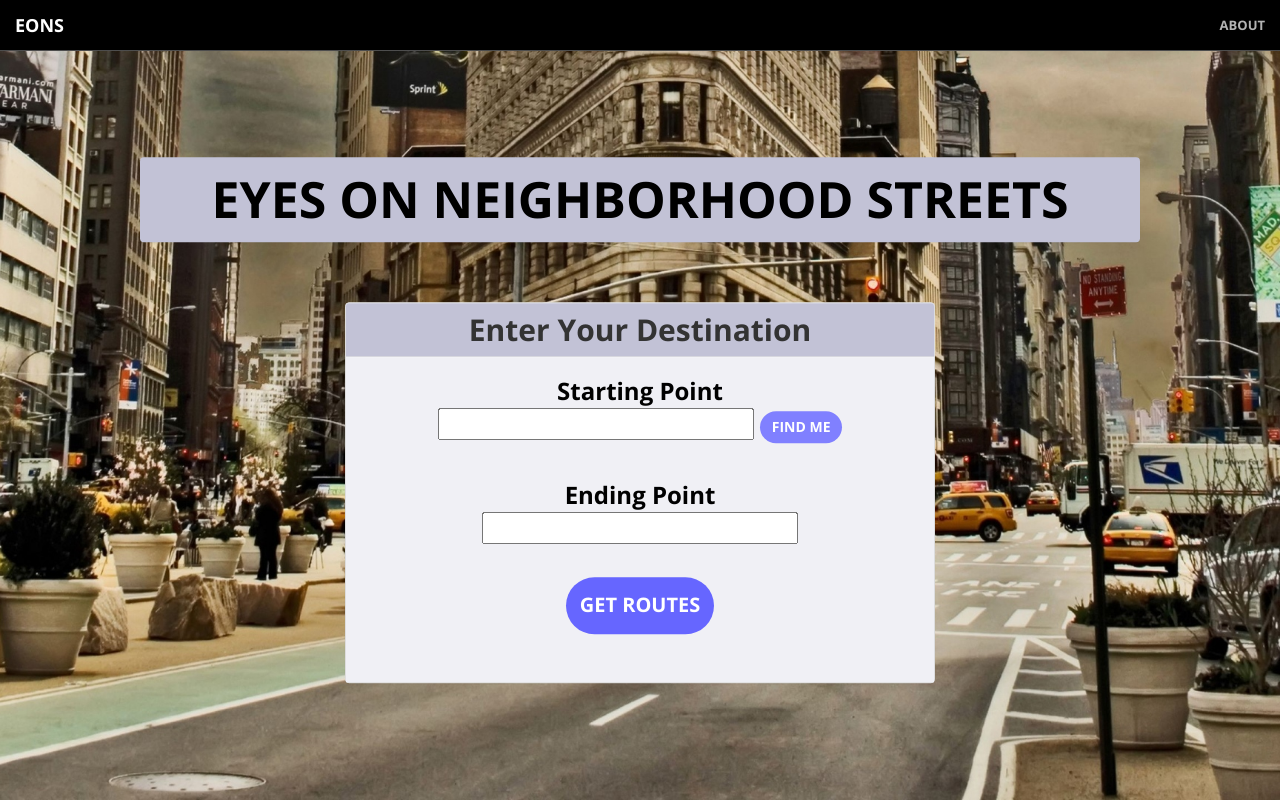
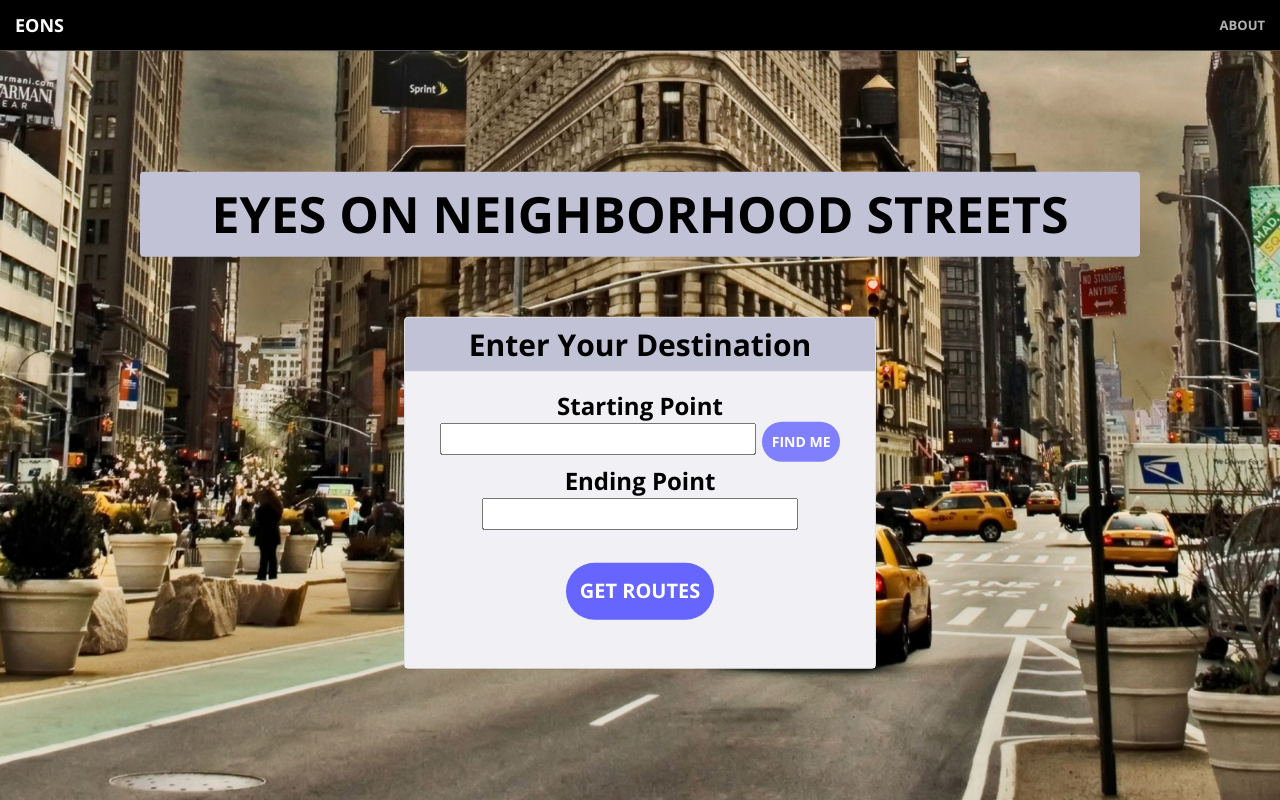
Before and after one commit to skabir8/EONS, a Flask app: page / in a window 1280 px wide. Run offline with Flask 2, Linux system fonts and the light colour scheme; some libraries are stand-ins or nearby versions.

Commit message:
homepage updated

```diff
--- a/templates/home.html
+++ b/templates/home.html
@@ -15,15 +15,15 @@
         <center>
         <div>
           <h2 style = "font-family: 'Open Sans', 'Helvetica Neue', Arial, sans-serif;">
-          <div class="panel panel-default" style="width:50%">
-            <div class="panel-heading" style="background:#c2c2d6"><b>Enter Your Destination</b></div>
+          <div class="panel panel-default" style="width:40%">
+            <div class="panel-heading" style="background:#c2c2d6"><b><font color="black">Enter Your Destination</font></b></div>
             <div class="panel-body" style="background:#f0f0f5">
               <form action="/action_page.php">
               <font color="black" size="5" padding:"5px"> <b>Starting Point</b> <br>
               <input id="startsearchTextField" type="text" color="black" name="start">
 
-              <button class="btn btn-primary" type="button" onclick="getLocation()" style="background-color:#8080ff">Find Me</button>
-              <br><br>
+              <button class="btn btn-primary" type="button" onclick="getLocation()" style="background-color:#8080ff; padding:10px">Find Me</button>
+              <br>
               <b>Ending Point</b> <br>
               <input id="endsearchTextField" type="text" name="end"><br>
             </font> <br>
```
